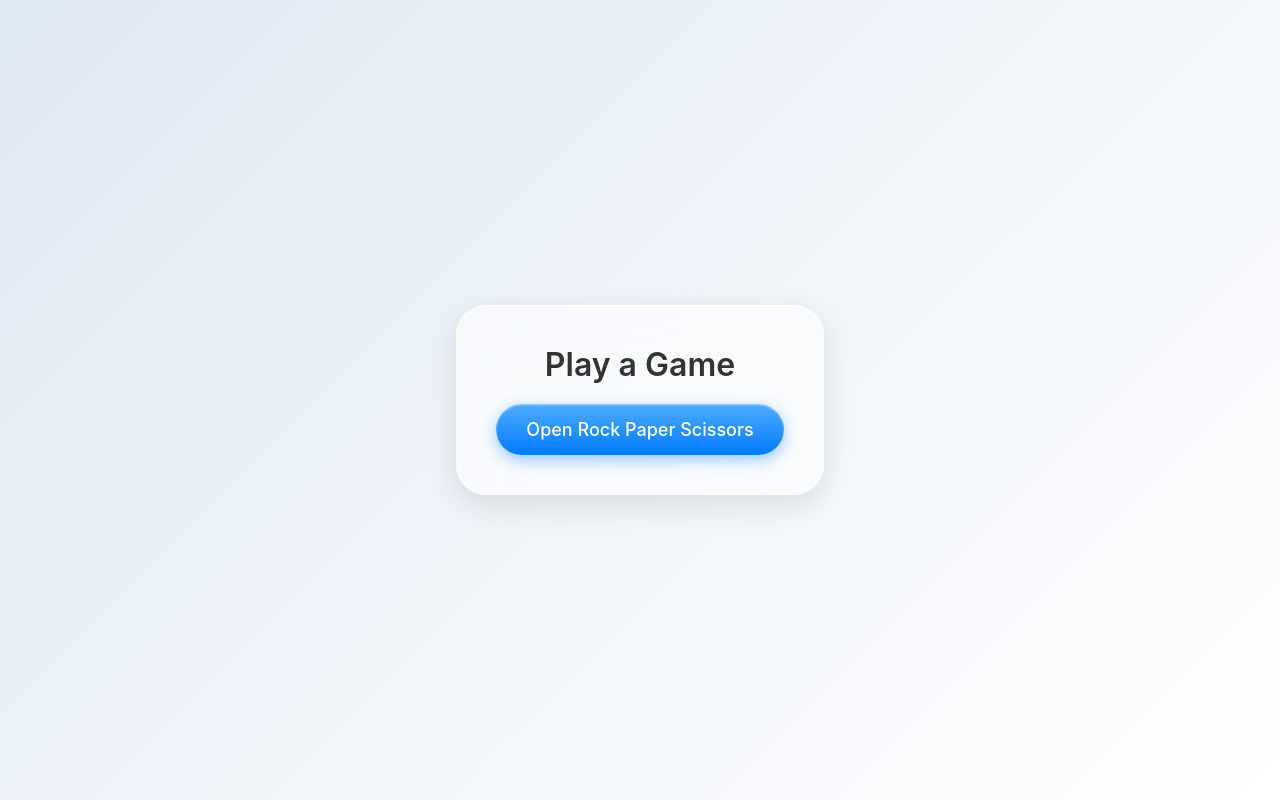
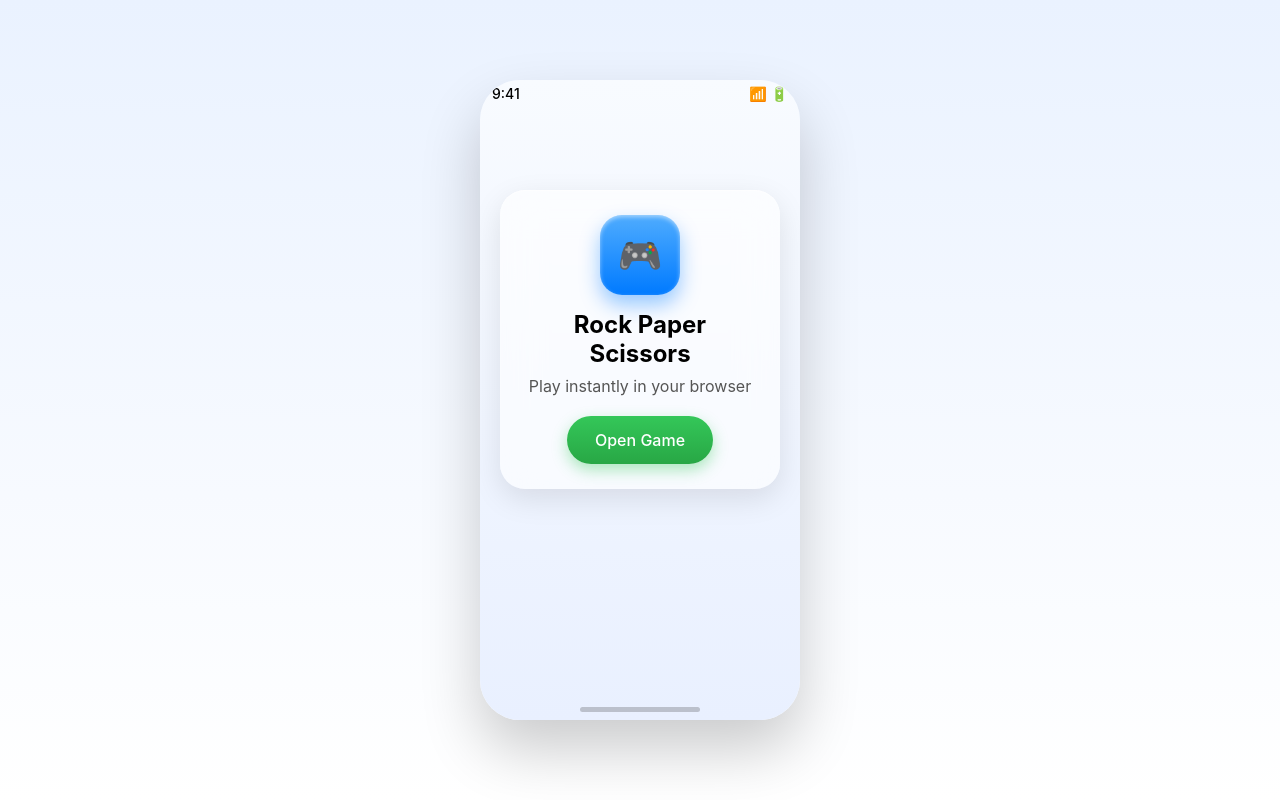
Before and after one commit to Subspace360/subspace360.github.io, a plain HTML site: page index.html in a window 1280 px wide. Drawn offline with Linux system fonts and the light colour scheme.

Commit message:
Update HTML structure and styles for iOS app

```diff
--- a/index.html
+++ b/index.html
@@ -2,7 +2,7 @@
 <html lang="en">
 <head>
 <meta charset="UTF-8">
-  <title>iOS Style Button</title>
+<title>iOS Style App</title>
 <meta name="viewport" content="width=device-width, initial-scale=1.0">
 
 <style>
@@ -15,65 +15,157 @@
 
 body {
   height: 100vh;
+  background: linear-gradient(180deg, #eaf2ff, #ffffff);
+  display: flex;
+  justify-content: center;
+  align-items: center;
+}
+
+/* ===== Fake iOS Screen ===== */
+.phone {
+  width: 320px;
+  height: 640px;
+  border-radius: 40px;
+  background: linear-gradient(180deg, #f8fbff, #e9f0ff);
+  box-shadow: 0 30px 60px rgba(0,0,0,0.2);
+  overflow: hidden;
+  position: relative;
+}
+
+/* ===== Status Bar ===== */
+.status-bar {
+  height: 30px;
+  padding: 5px 12px;
+  display: flex;
+  justify-content: space-between;
+  font-size: 14px;
+  color: #000;
+  font-weight: 500;
+}
+
+.status-icons {
+  display: flex;
+  gap: 6px;
+}
+
+/* ===== App Area ===== */
+.app {
+  padding: 20px;
+  text-align: center;
+}
+
+/* ===== Glass Card ===== */
+.card {
+  margin-top: 60px;
+  padding: 25px;
+  border-radius: 25px;
+  background: rgba(255,255,255,0.6);
+  backdrop-filter: blur(20px);
+  box-shadow:
+    0 10px 30px rgba(0,0,0,0.1),
+    inset 0 1px 1px rgba(255,255,255,0.6);
+  animation: fadeIn 0.8s ease;
+}
+
+/* ===== App Icon ===== */
+.icon {
+  width: 80px;
+  height: 80px;
+  border-radius: 22px;
+  margin: 0 auto 15px;
+  background: linear-gradient(180deg, #4facfe, #007aff);
   display: flex;
   align-items: center;
   justify-content: center;
-      background: linear-gradient(135deg, #dfe9f3, #ffffff);
+  font-size: 36px;
+  color: white;
+  box-shadow:
+    0 10px 20px rgba(0,122,255,0.4),
+    inset 0 2px 4px rgba(255,255,255,0.5);
+  animation: popIn 0.6s ease;
 }
 
-    .card {
-      backdrop-filter: blur(20px);
-      background: rgba(255, 255, 255, 0.6);
-      border-radius: 30px;
-      padding: 40px;
-      box-shadow:
-        0 10px 30px rgba(0, 0, 0, 0.1),
-        inset 0 1px 1px rgba(255,255,255,0.6);
-      text-align: center;
-    }
-
-    h1 {
-      margin-bottom: 20px;
-      font-weight: 600;
-      color: #333;
-    }
-
-    .ios-button {
+/* ===== Button ===== */
+.button {
+  margin-top: 20px;
   display: inline-block;
-      padding: 15px 30px;
-      font-size: 18px;
+  padding: 14px 28px;
+  border-radius: 999px;
+  text-decoration: none;
+  color: white;
   font-weight: 500;
-      color: white;
-      text-decoration: none;
-      border-radius: 999px;
-      background: linear-gradient(180deg, #4facfe, #007aff);
-      box-shadow:
-        0 5px 15px rgba(0, 122, 255, 0.4),
-        inset 0 1px 2px rgba(255,255,255,0.5);
+  background: linear-gradient(180deg, #34c759, #28a745);
+  box-shadow: 0 6px 15px rgba(52,199,89,0.4);
   transition: all 0.2s ease;
 }
 
-    .ios-button:hover {
-      transform: translateY(-2px) scale(1.03);
-      box-shadow:
-        0 8px 20px rgba(0, 122, 255, 0.5),
-        inset 0 1px 2px rgba(255,255,255,0.6);
+.button:hover {
+  transform: scale(1.05);
 }
 
-    .ios-button:active {
-      transform: scale(0.97);
-      box-shadow:
-        inset 0 3px 8px rgba(0,0,0,0.2);
+.button:active {
+  transform: scale(0.95);
+  box-shadow: inset 0 3px 8px rgba(0,0,0,0.2);
 }
+
+/* ===== Animations ===== */
+@keyframes fadeIn {
+  from { opacity: 0; transform: translateY(20px);}
+  to { opacity: 1; transform: translateY(0);}
+}
+
+@keyframes popIn {
+  0% { transform: scale(0.6); opacity: 0;}
+  100% { transform: scale(1); opacity: 1;}
+}
+
+/* ===== Bottom Home Indicator ===== */
+.home-bar {
+  position: absolute;
+  bottom: 8px;
+  left: 50%;
+  transform: translateX(-50%);
+  width: 120px;
+  height: 5px;
+  border-radius: 10px;
+  background: rgba(0,0,0,0.2);
+}
+
 </style>
 </head>
 
 <body>
+
+<div class="phone">
+
+  <!-- Status Bar -->
+  <div class="status-bar">
+    <div>9:41</div>
+    <div class="status-icons">
+      📶 🔋
+    </div>
+  </div>
+
+  <!-- App Content -->
+  <div class="app">
     <div class="card">
-    <h1>Play a Game</h1>
-    <a class="ios-button" href="https://subspace360.github.io/rock-paper-scissors/" target="_blank">
-      Open Rock Paper Scissors
+
+      <div class="icon">🎮</div>
+
+      <h2>Rock Paper Scissors</h2>
+      <p style="margin-top:8px; color:#555;">Play instantly in your browser</p>
+
+      <a class="button" href="https://subspace360.github.io/rock-paper-scissors/" target="_blank">
+        Open Game
       </a>
+
     </div>
+  </div>
+
+  <!-- Home Indicator -->
+  <div class="home-bar"></div>
+
+</div>
+
 </body>
 </html>
```
Lines whose indentation alone changed are shown as unchanged.
